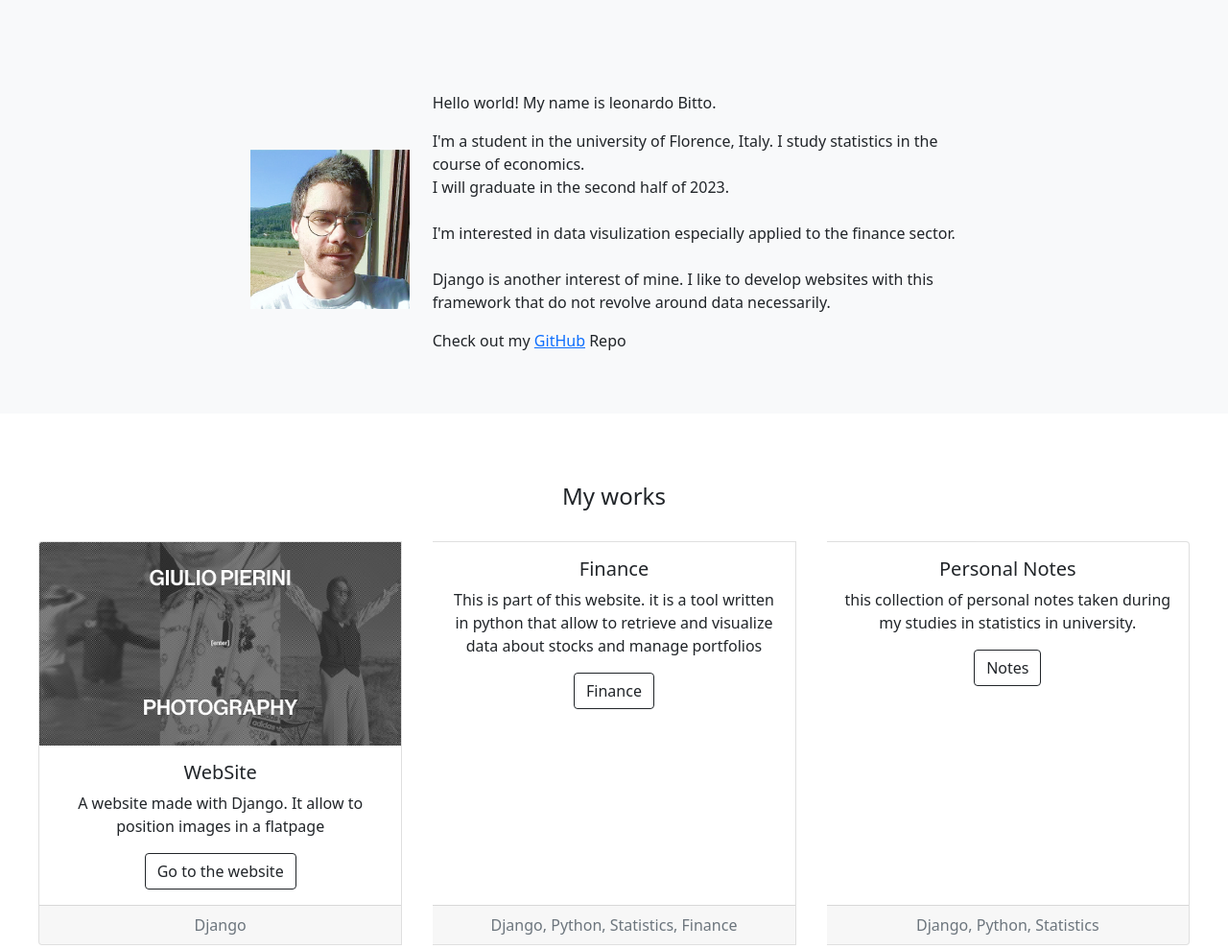
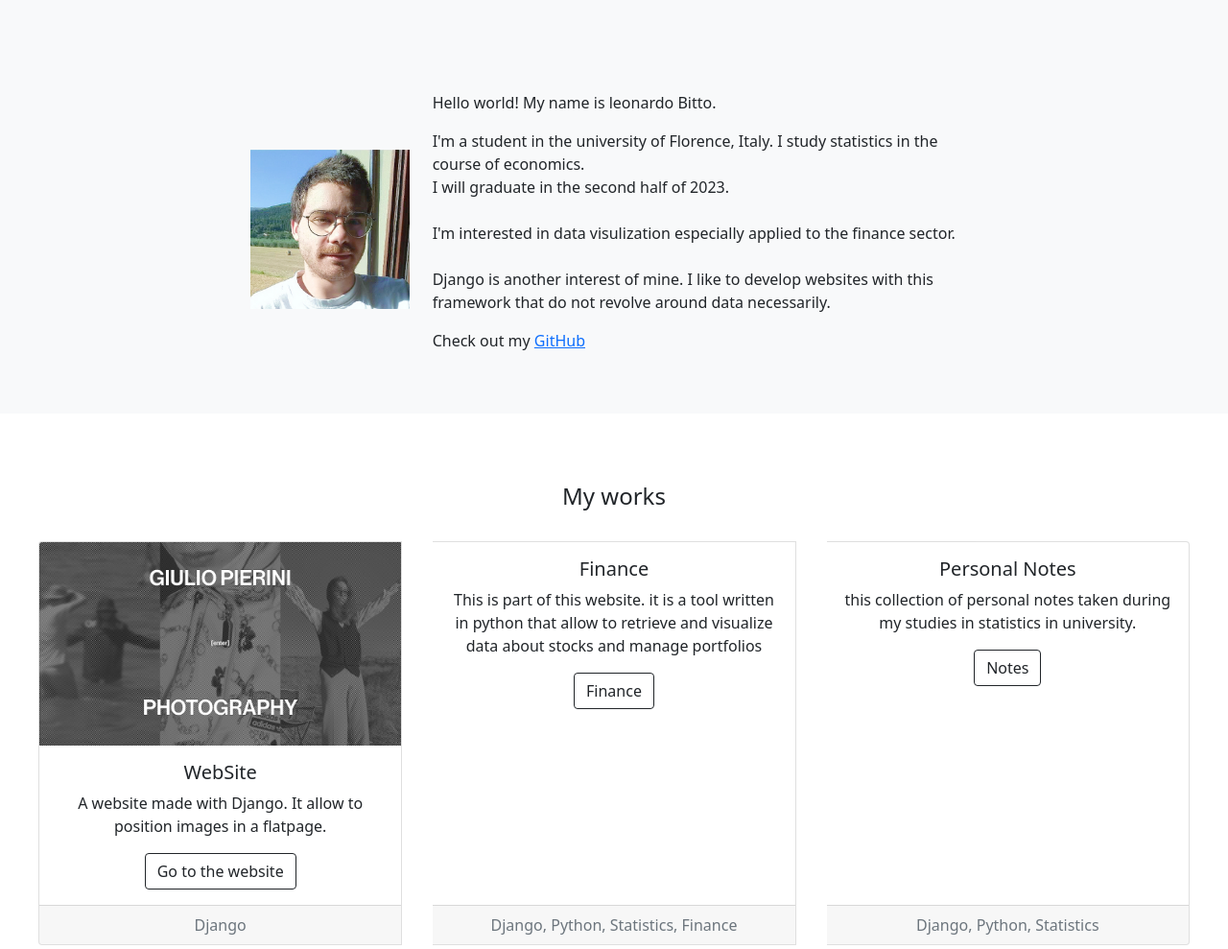
Before and after one commit to leoBitto/website, a Django app: template templates/site.html in a window 1280 px wide. Shown: the part 857-1846 px from the top of the page at 96% size. Run offline with Django 3.2, Linux system fonts and the light colour scheme; the template is opened without the code that fills it, so the values that code supplies are empty; some libraries are stand-ins or nearby versions.

Commit message:
modified site.html

```diff
--- a/templates/site.html
+++ b/templates/site.html
@@ -48,7 +48,7 @@
                         <br>
                         Django is another interest of mine. I like to develop websites with this framework that do not revolve around data necessarily.
                     </p>
-                    <p>Check out my <a href="">GitHub</a> Repo</p>
+                    <p>Check out my <a href="https://github.com/leoBitto">GitHub</a></p>
                 </div>
             </div>
         </section>
@@ -62,7 +62,10 @@
                     <img class="card-img-top" src="{% static 'images/sitoPiero.png' %}" alt="Card image cap">
                     <div class="card-body">
                         <h5 class="card-title">WebSite</h5>
-                        <p class="card-text">A website made with Django. It allow to position images in a flatpage </p>
+                        <p class="card-text">
+                            A website made with Django. It allow to position images in a flatpage.
+
+                        </p>
                         <a target="_blank" href="https://www.giuliopierini.com/" class="btn btn-outline-dark">Go to the website</a>
                     </div>
                     <div class="card-footer text-muted">
@@ -71,6 +74,7 @@
                 </div>
 
                 <div class="card text-center m-3">
+
                     <div class="card-body">
                         <h5 class="card-title">Finance</h5>
                         <p class="card-text">This is part of this website. it is a tool written in python that allow to retrieve and visualize data about stocks and manage portfolios</p>
@@ -82,6 +86,7 @@
                 </div>
 
                 <div class="card text-center m-3">
+
                     <div class="card-body">
                         <h5 class="card-title">Personal Notes</h5>
                         <p class="card-text">this collection of personal notes taken during my studies in statistics in university.</p>
```
Lines whose indentation alone changed are shown as unchanged.
